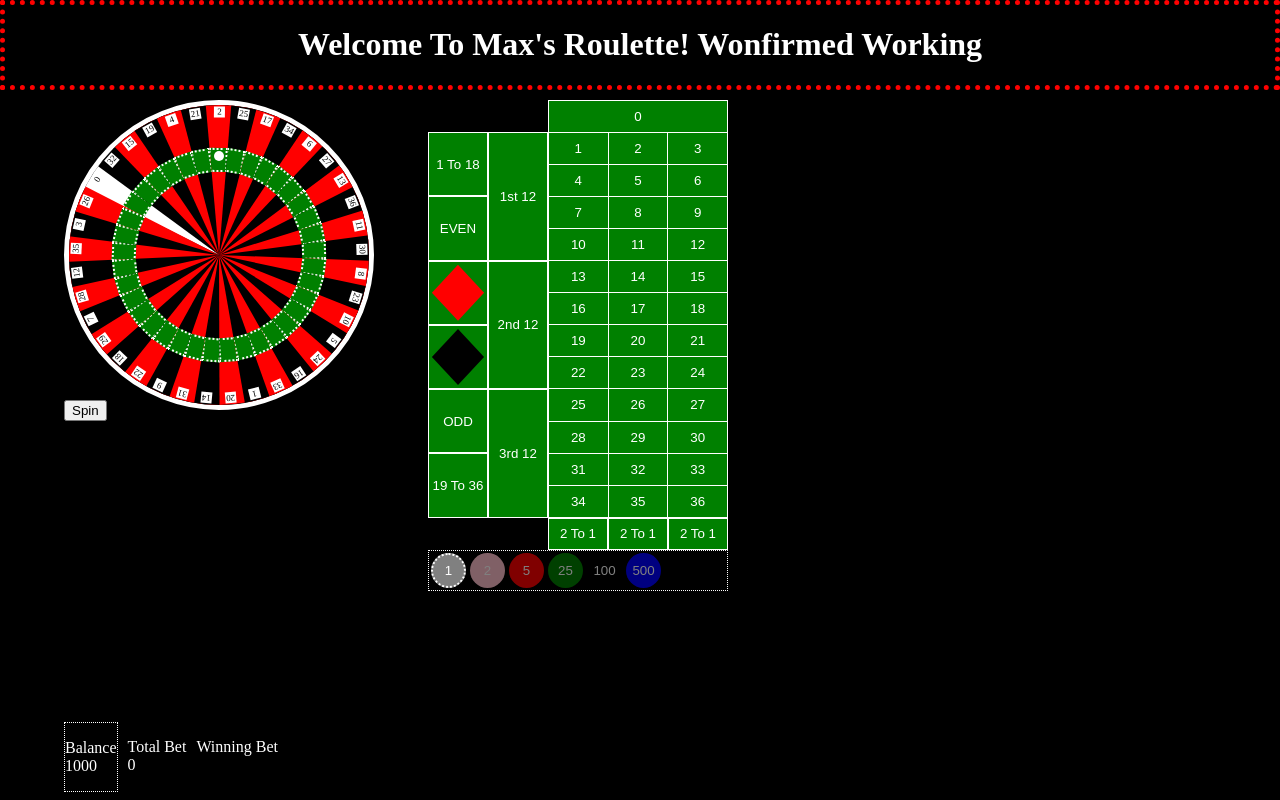
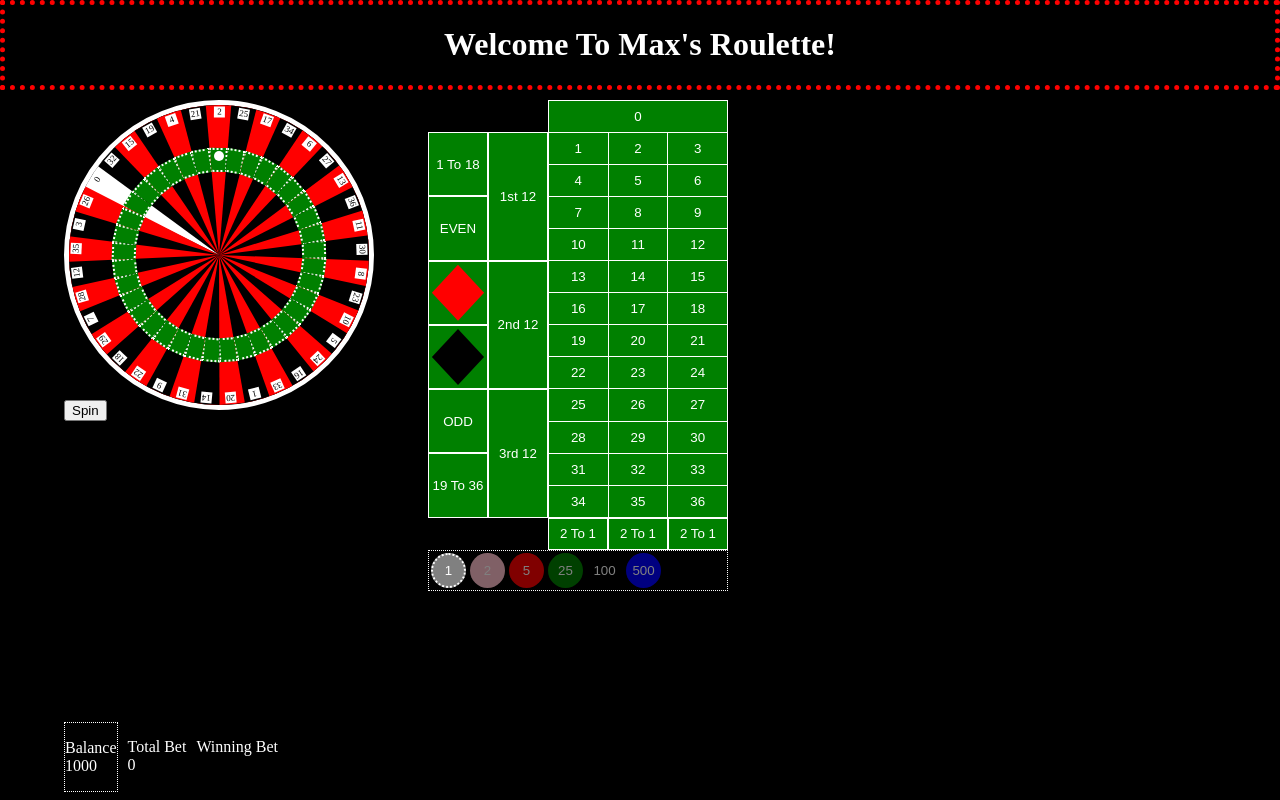
Before and after one commit to maxengelhard/Roulette, a React (Create React App) app in the folder roulette/: page / in a window 1280 px wide. Built offline with nearby package versions, Linux system fonts and the light colour scheme.

Commit message:
Cleaned Up Header

```diff
--- a/roulette/src/components/Header.js
+++ b/roulette/src/components/Header.js
@@ -3,7 +3,7 @@ import React from 'react'
 const Header = () => {
     return (
         <div className="header">
-            <h1>Welcome To Max's Roulette! Wonfirmed Working</h1>
+            <h1>Welcome To Max's Roulette!</h1>
         </div>
     )
 }
```
